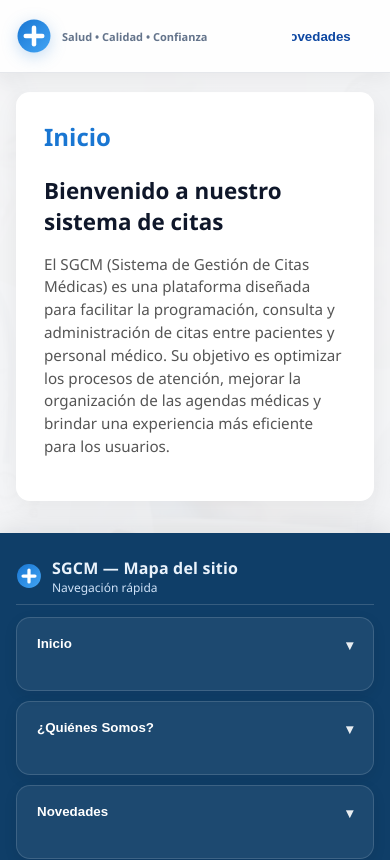
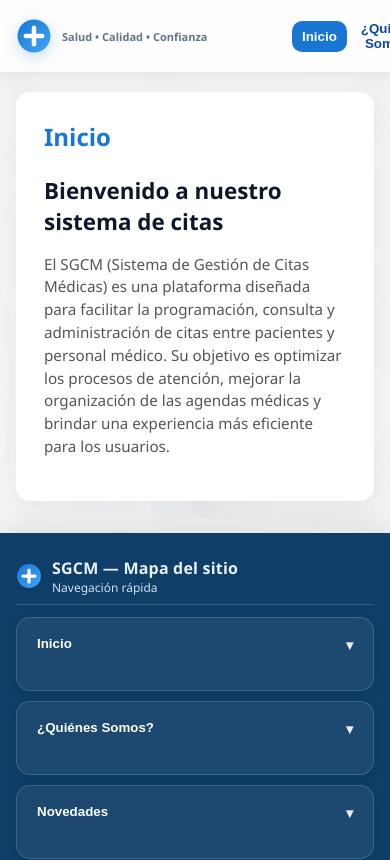
Before and after one commit to wandres2357-commits/sistemadegestioncitasmedicas, a React (Vite) app: page / in a window 390 px wide. Shown: the top 860 px of the page. Built offline with nearby package versions, Linux system fonts and the light colour scheme.

Commit message:
Add files via upload

```diff
--- a/src/App.css
+++ b/src/App.css
@@ -1,5 +1,11 @@
+/* =========================
+   src/App.css — SGCM UI
+   Responsive, accesible y consistente
+   ========================= */
 
-/* src/App.css */
+/* -------------------------
+   Variables y base tipográfica
+   ------------------------- */
 :root{
   --primary: #1976d2;
   --primary-2: #42a5f5;
@@ -9,129 +15,236 @@
   --muted: #64748b;
   --surface: #ffffff;
   --border: #e5e7eb;
-  --nav-h: 72px;
+  --nav-h: 72px; /* altura de barra superior */
 }
 
 *{ box-sizing: border-box; }
 html, body, #root { height: 100%; }
-body {
+body{
   margin: 0;
   background: var(--bg);
+  color: var(--text);
   font-family: "Segoe UI", system-ui, -apple-system, Arial, sans-serif;
-  color: var(--text);
+  -webkit-font-smoothing: antialiased;
+  -moz-osx-font-smoothing: grayscale;
 }
 
-.app { min-height: 100vh; }
-
-/* ======= NAVBAR FIJA ======= */
-.topbar{
-  position: fixed; top: 0; left: 0; right: 0; z-index: 100;
-  background: rgba(255,255,255,.88);
-  backdrop-filter: saturate(1.2) blur(10px);
-  border-bottom: 1px solid var(--border);
-  box-shadow: 0 4px 20px rgba(2, 6, 23, 0.06);
-}
-.topbar-inner{
-  max-width: 1200px; margin: 0 auto;
-  display: flex; align-items: center; gap: 16px;
-  padding: 10px 16px; height: var(--nav-h);
+/* Contenedor raíz de la app */
+.app{
+  min-height: 100vh;
+  position: relative;         /* contexto para ::before */
+  isolation: isolate;         /* aísla capas para z-index negativos */
 }
 
-/* Marca/Logo */
+/* -------------------------
+   Marca de agua global
+   ------------------------- */
+.app::before{
+  content: "";
+  position: fixed;            /* se ancla al viewport */
+  inset: 0;
+  z-index: -1;                /* queda detrás del contenido */
+  pointer-events: none;
+  background:
+    radial-gradient(ellipse at center,
+      rgba(255,255,255,0.70),
+      rgba(255,255,255,0.90) 60%),
+    url("/assets/watermark.jpg") center center / cover no-repeat;
+  filter: saturate(0.9) contrast(0.95) opacity(0.18);
+}
+
+/* Usuarios que prefieren menos transparencia */
+@media (prefers-reduced-transparency: reduce){
+  .app::before{ filter: opacity(0.08) !important; }
+}
+
+/* -------------------------
+   Barra superior (navbar)
+   ------------------------- */
+.topbar{
+  position: fixed;
+  top: 0; left: 0; right: 0;
+  z-index: 100;
+  background: rgba(255,255,255,.88);
+  border-bottom: 1px solid var(--border);
+  box-shadow: 0 4px 20px rgba(2,6,23,0.06);
+  /* Fallback + mejora visual; en algunos móviles no hay soporte */
+  -webkit-backdrop-filter: saturate(1.2) blur(10px);
+  backdrop-filter: saturate(1.2) blur(10px);
+}
+
+.topbar-inner{
+  max-width: 1200px;
+  margin: 0 auto;
+  height: var(--nav-h);
+  display: flex;
+  align-items: center;
+  gap: 16px;
+  padding: 10px 16px;
+}
+
+/* Marca / logo */
 .brand{
-  display: flex; align-items: center; gap: 10px; min-width: 260px;
+  display: flex;
+  align-items: center;
+  gap: 10px;
+  min-width: 260px;
 }
-.brand-title{
-  font-weight: 800; font-size: 14px; line-height: 1.1;
-  letter-spacing: .2px; color: #0b3c86;
-}
-.brand-sub{ color: var(--muted); font-weight: 600; font-size: 11px; }
-
 .logo{
   width: 36px; height: 36px; flex: 0 0 auto;
   filter: drop-shadow(0 4px 8px rgba(25,118,210,.25));
 }
+.brand-title{
+  font-weight: 800;
+  font-size: 14px;
+  line-height: 1.1;
+  letter-spacing: .2px;
+  color: #0b3c86;
+}
+.brand-sub{
+  color: var(--muted);
+  font-weight: 600;
+  font-size: 11px;
+}
 
-/* Menú centrado */
+/* -------------------------
+   Menú principal
+   ------------------------- */
 .menu{
-  display: flex; align-items: center; justify-content: center;
-  gap: 8px; margin: 0 auto;
-  list-style: none; padding: 0;
+  display: flex;
+  align-items: center;
+  justify-content: center;
+  gap: 8px;
+  margin: 0 auto;
+  list-style: none;
+  padding: 0;
 }
 .nav-item{ position: relative; }
 
 .link{
-  background: none; border: none; outline: none;
-  color: #0d47a1; font-weight: 600;
-  padding: 10px 14px; border-radius: 10px;
+  background: none;
+  border: none;
+  outline: none;
+  color: #0d47a1;
+  font-weight: 600;
+  padding: 10px 14px;
+  border-radius: 10px;
   cursor: pointer;
   transition: color .2s ease, background .2s ease, transform .2s ease;
   position: relative;
 }
 .link:hover{ background: #e3f2fd; }
-.link.active{ background: var(--primary); color: #fff; }
+.link.active{
+  background: var(--primary);
+  color: #fff;
+}
 .link::after{
   content: "";
-  position: absolute; left: 12px; right: 12px; bottom: 6px; height: 2px;
+  position: absolute;
+  left: 12px; right: 12px; bottom: 6px; height: 2px;
   background: linear-gradient(90deg, var(--primary), var(--primary-2));
-  transform: scaleX(0); transform-origin: left; transition: transform .25s ease; border-radius: 2px;
+  transform: scaleX(0);
+  transform-origin: left;
+  transition: transform .25s ease;
+  border-radius: 2px;
 }
 .link:hover::after{ transform: scaleX(1); }
 
-/* Dropdown al pasar el mouse (y con teclado) */
+/* Dropdown (hover/teclado) */
 .dropdown{
-  position: absolute; top: 100%; left: 0; min-width: 240px;
-  background: #fff; border: 1px solid var(--border);
-  border-radius: 12px; padding: 8px; margin-top: 10px;
+  position: absolute;
+  top: 100%; left: 0;
+  min-width: 240px;
+  background: #fff;
+  border: 1px solid var(--border);
+  border-radius: 12px;
+  padding: 8px;
+  margin-top: 10px;
   box-shadow: 0 14px 35px rgba(2,6,23,.12);
-  opacity: 0; transform: translateY(8px);
+  opacity: 0;
+  transform: translateY(8px);
   pointer-events: none;
   transition: opacity .18s ease, transform .18s ease;
 }
 .nav-item:hover .dropdown,
 .nav-item:focus-within .dropdown{
-  opacity: 1; transform: translateY(0); pointer-events: auto;
+  opacity: 1;
+  transform: translateY(0);
+  pointer-events: auto;
 }
 
 .menu-btn{
-  width: 100%; text-align: left;
+  width: 100%;
+  text-align: left;
   background: none; border: none; outline: none;
-  padding: 10px 12px; border-radius: 8px;
-  color: var(--text); font-weight: 500; cursor: pointer;
+  padding: 10px 12px;
+  border-radius: 8px;
+  color: var(--text);
+  font-weight: 500;
+  cursor: pointer;
   transition: background .15s ease, color .15s ease;
 }
 .menu-btn:hover{ background: #f1f5f9; }
 .menu-btn.active{ background: var(--primary); color: #fff; }
 
+/* Acciones derecha */
 .right{
-  display: flex; align-items: center; gap: 10px; min-width: 180px; justify-content: flex-end;
+  display: flex;
+  align-items: center;
+  gap: 10px;
+  min-width: 180px;
+  justify-content: flex-end;
 }
 .badge{
-  font-size: 12px; color: #0d47a1; background: #e3f2fd;
-  padding: 4px 8px; border-radius: 999px; border: 1px solid #bbdefb;
+  font-size: 12px;
+  color: #0d47a1;
+  background: #e3f2fd;
+  padding: 4px 8px;
+  border-radius: 999px;
+  border: 1px solid #bbdefb;
 }
 .cta{
-  border: 1px solid #cfe8ff; background: #fff; color: var(--primary);
-  padding: 8px 12px; border-radius: 10px; font-weight: 700; cursor: pointer;
+  border: 1px solid #cfe8ff;
+  background: #fff;
+  color: var(--primary);
+  padding: 8px 12px;
+  border-radius: 10px;
+  font-weight: 700;
+  cursor: pointer;
   transition: background .2s ease, box-shadow .2s ease, transform .2s ease;
 }
-.cta:hover{ background: #eef6ff; box-shadow: 0 8px 20px rgba(25,118,210,.12); }
+.cta:hover{
+  background: #eef6ff;
+  box-shadow: 0 8px 20px rgba(25,118,210,.12);
+}
 .cta:active{ transform: translateY(1px); }
 
-/* ======= CONTENIDO ======= */
+/* -------------------------
+   Contenido principal
+   ------------------------- */
 main{
-  max-width: 1200px; margin: calc(var(--nav-h) + 20px) auto 24px;
+  max-width: 1200px;
+  margin: calc(var(--nav-h) + 20px) auto 24px;
   padding: 0 16px;
 }
+main > *{
+  /* anclaje al hacer scroll hacia id/anchors */
+  scroll-margin-top: calc(var(--nav-h) + 12px);
+}
+
 .card{
   background: var(--surface);
-  padding: 28px; border-radius: 14px;
+  padding: 28px;
+  border-radius: 14px;
   box-shadow: 0 8px 24px rgba(2,6,23,.06);
   animation: fadeUp .2s ease both;
 }
-.card h2{ margin-top: 0; color: var(--primary); }
+.card h2{
+  margin-top: 0;
+  color: var(--primary);
+}
 
-/* Inputs públicos (no admin) */
+/* Controles públicos (no admin) */
 .input{
   width: 100%;
   padding: 10px 12px;
@@ -148,71 +261,41 @@ main{
   background: #fff;
 }
 
-/* Botón público (no admin) */
 .btn{
-  padding: 10px 18px; border: none; border-radius: 10px;
-  background: var(--accent); color: #fff; font-weight: 700; cursor: pointer;
+  padding: 10px 18px;
+  border: none;
+  border-radius: 10px;
+  background: var(--accent);
+  color: #fff;
+  font-weight: 700;
+  cursor: pointer;
   transition: transform .15s ease, box-shadow .2s ease, background .2s ease;
   box-shadow: 0 8px 18px rgba(46,125,50,.16);
 }
-.btn:hover{ transform: translateY(-1px); box-shadow: 0 12px 24px rgba(46,125,50,.22); }
+.btn:hover{
+  transform: translateY(-1px);
+  box-shadow: 0 12px 24px rgba(46,125,50,.22);
+}
 .btn:active{ transform: translateY(0); }
 
-/* Animación */
-@keyframes fadeUp {
-  from { opacity: 0; transform: translateY(6px); }
-  to   { opacity: 1; transform: translateY(0); }
+/* Animaciones: respetar reduce-motion */
+@keyframes fadeUp{
+  from{ opacity: 0; transform: translateY(6px); }
+  to  { opacity: 1; transform: translateY(0); }
+}
+@media (prefers-reduced-motion: reduce){
+  .card{ animation: none !important; }
 }
 
-/* ======= RESPONSIVE ======= */
+
+/* -------------------------
+   Breakpoints y ajustes responsive
+   ------------------------- */
+
+/* >= Tablet mediana */
 @media (max-width: 960px){
   .brand-title{ display: none; }
   .menu{ gap: 4px; }
   .link{ padding: 8px 10px; }
   .dropdown{ min-width: 200px; }
 }
-@media (max-width: 640px){
-  .menu{ overflow-x: auto; scrollbar-width: thin; }
-  .menu::-webkit-scrollbar{ height: 6px; }
-  .menu::-webkit-scrollbar-thumb{ background: #d9e9ff; border-radius: 8px; }
-  .right{ display: none; }
-}
-
-/* Distancia de anclaje al navegar dentro de main */
-main > * { scroll-margin-top: calc(var(--nav-h) + 12px); }
-
-/* === Marca de agua global sobre toda la app === */
-.app {
-  position: relative; /* crea contexto para el ::before */
-  isolation: isolate; /* asegura capas separadas */
-}
-
-.app::before{
-  content: "";
-  position: fixed; /* anclada al viewport */
-  inset: 0;        /* cubre toda la ventana */
-  z-index: -1;     /* detrás de todo el contenido */
-  pointer-events: none;
-
-  /* Fondo con la imagen + un suave degradado para mejorar legibilidad */
-  background:
-    radial-gradient(ellipse at center, rgba(255,255,255,0.7), rgba(255,255,255,0.9) 60%),
-    url("/assets/watermark.jpg") center center no-repeat;
-
-  background-size: cover; /* ajusta a toda la ventana */
-  filter: saturate(0.9) contrast(0.95) opacity(0.18); /* baja intensidad */
-}
-
-/* Variante (opcional): imagen centrada, tamaño fijo y sin cubrir
-.app::before{
-  background:
-    radial-gradient(ellipse at center, rgba(255,255,255,0.7), rgba(255,255,255,0.92) 60%),
-    url("/assets/watermark.jpg") center 20% no-repeat;
-  background-size: min(680px, 70vw) auto;
-}
-*/
-
-/* Accesibilidad: usuarios que prefieren menos transparencia */
-@media (prefers-reduced-transparency: reduce) {
-  .app::before{ filter: opacity(0.08) !important; }
-}
```
